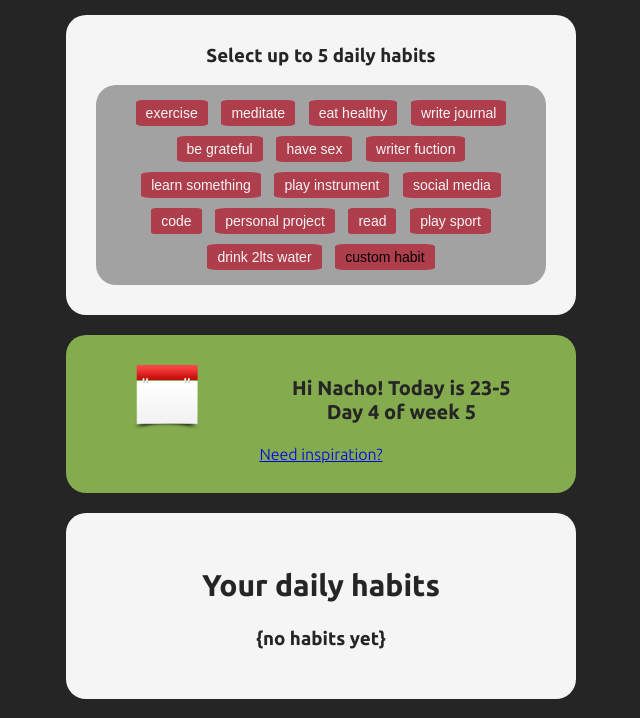
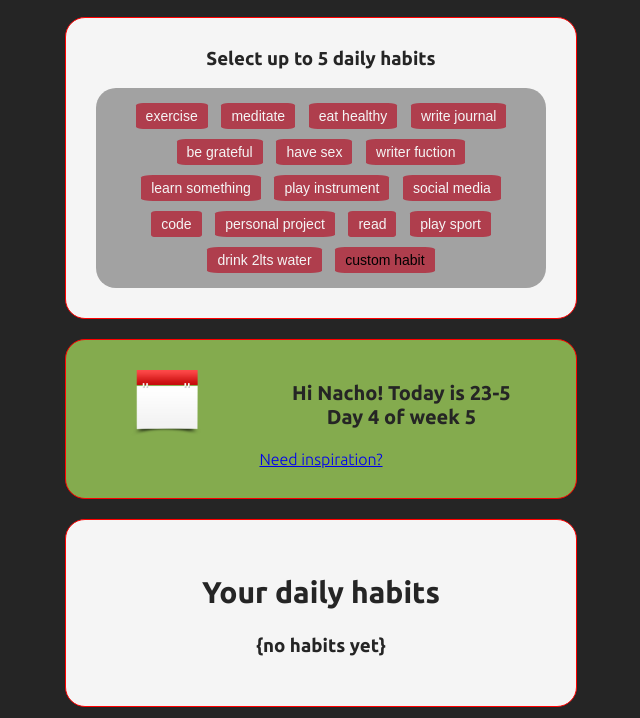
Before and after one commit to nachoarana/Rabbit, a plain HTML site: page index.html in a window 1280 px wide. Shown: the part 229-947 px from the top of the page, without its empty margins (319-959 px from the left). Drawn offline with Linux system fonts and the light colour scheme.

Commit message:
Updated container border

```diff
--- a/index.css
+++ b/index.css
@@ -8,7 +8,7 @@ body{
 }
 
 .container{
-    /* border: 1px solid red; */
+    border: 1px solid red;
     width: 450px;
     margin: 20px auto;
     padding: 30px;
```
